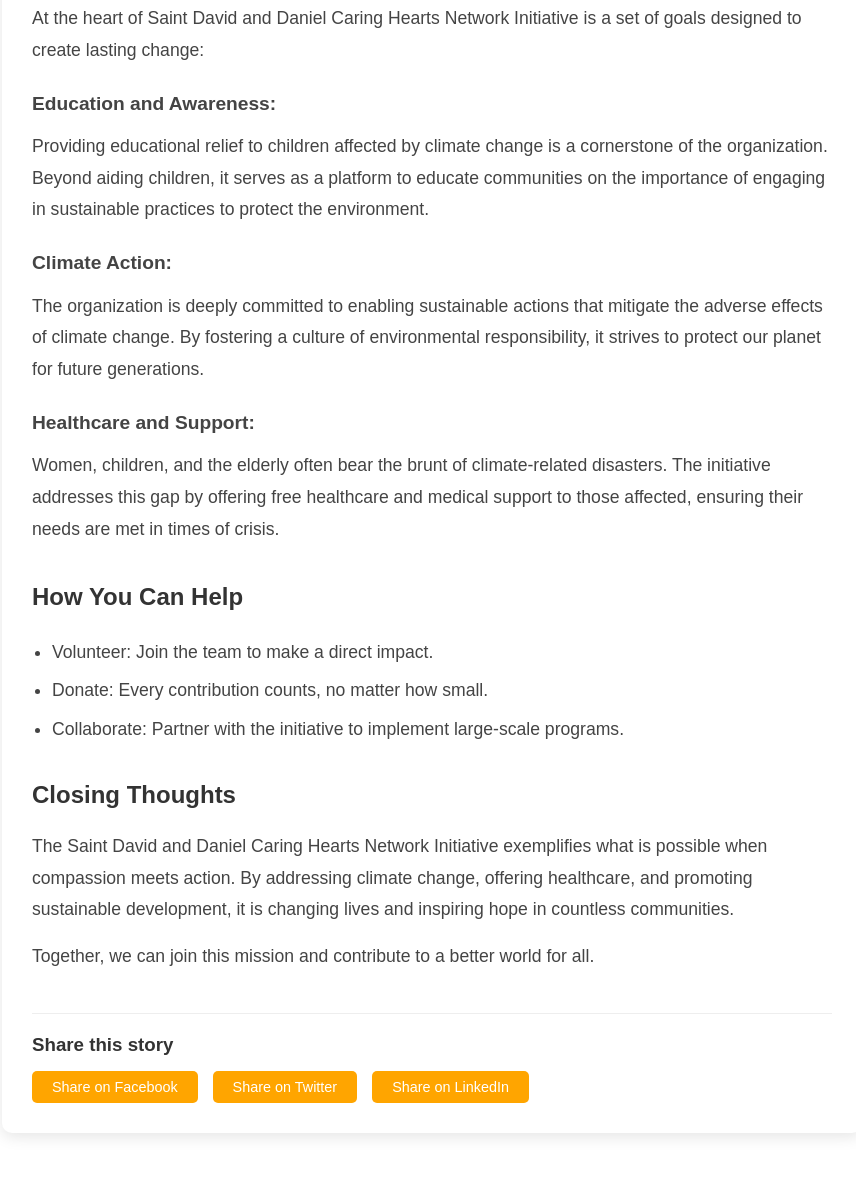
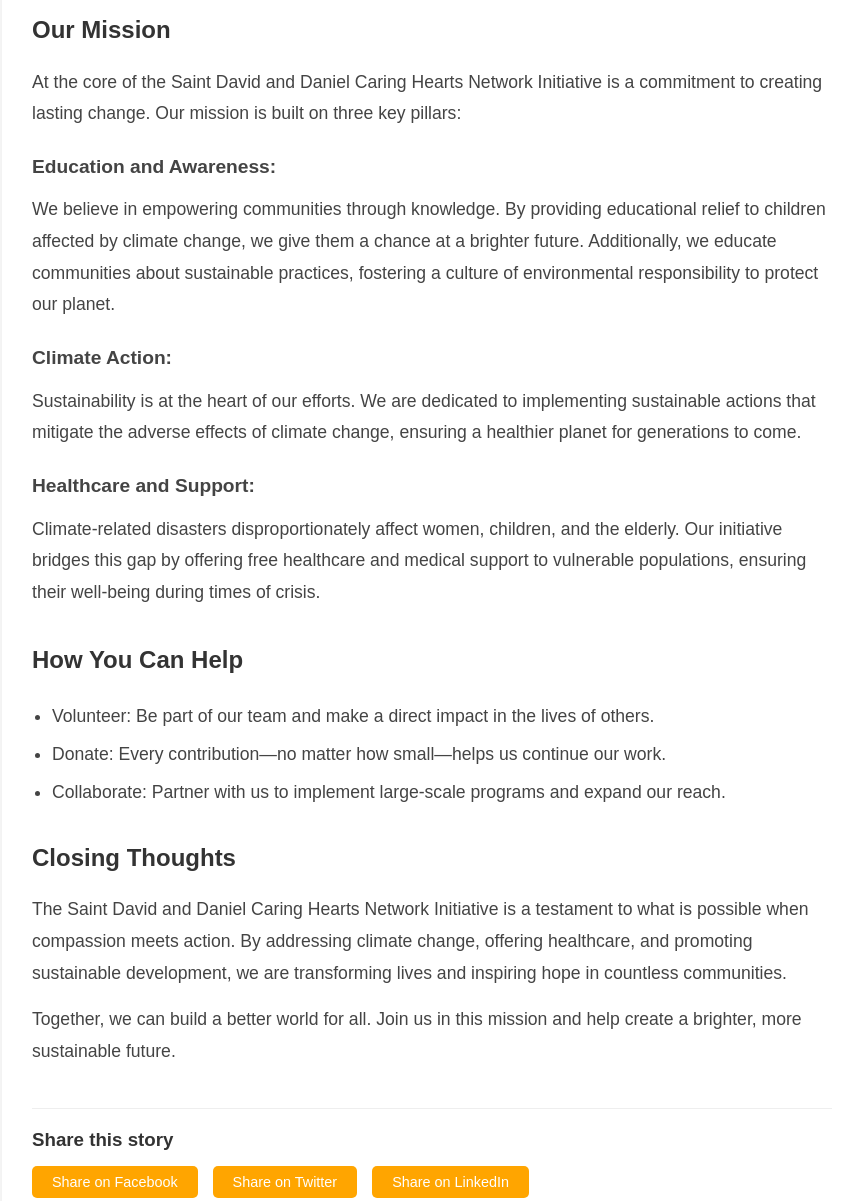
Before and after one commit to Iamsomatil/Dave-Dan-NGO-website, a website: page blog.html in a window 1280 px wide. Shown: the part 1398-2599 px from the top of the page, without its empty margins (208-1064 px from the left). Before the commit the page ends 2571 px from the top, so only its background shows below. Drawn offline with Linux system fonts and the light colour scheme.

Commit message:
minor adjustments to the blogpost

```diff
--- a/blog.html
+++ b/blog.html
@@ -222,23 +222,26 @@
           </h2>
           <div class="blog-text">
             <p>
-              In a world increasingly affected by climate change and social
-              inequalities, organizations like the Saint David and Daniel Caring
-              Hearts Network Initiative stand as beacons of hope. Founded on the
-              principles of compassion, sustainability, and inclusivity, this
-              not-for-profit and non-political organization operates with a
-              clear vision: to uplift communities, protect the environment, and
-              provide essential support to those in need.
+              In a world grappling with climate change and social inequalities,
+              the Saint David and Daniel Caring Hearts Network Initiative shines
+              as a beacon of hope. Guided by the principles of compassion,
+              sustainability, and inclusivity, this non-profit, non-political
+              organization is dedicated to uplifting communities, safeguarding
+              the environment, and providing essential support to those in need
             </p>
 
             <h3>Who We Are</h3>
             <p>
               The Saint David and Daniel Caring Hearts Network Initiative is
-              more than just an organization; it is a movement dedicated to
-              addressing some of the most pressing issues of our time. From
-              providing educational relief to delivering free healthcare, the
-              initiative works tirelessly to bring sustainable solutions to
-              vulnerable populations affected by climate change.
+              more than an organization—it is a movement committed to tackling
+              some of the most pressing challenges of our time. From providing
+              educational support to offering free healthcare, we strive to
+              deliver sustainable solutions to vulnerable populations impacted
+              by climate change. Headquartered in Akure, Nigeria, we serve as a
+              hub for meaningful collaboration. By partnering with like-minded
+              organizations, government agencies, and international bodies, we
+              create impactful programs that uplift lives and transform
+              communities for a brighter future.
             </p>
 
             <p>
@@ -250,57 +253,64 @@
 
             <h3>Our Mission</h3>
             <p>
-              At the heart of Saint David and Daniel Caring Hearts Network
-              Initiative is a set of goals designed to create lasting change:
+              At the core of the Saint David and Daniel Caring Hearts Network
+              Initiative is a commitment to creating lasting change. Our mission
+              is built on three key pillars:
             </p>
 
             <h4>Education and Awareness:</h4>
             <p>
-              Providing educational relief to children affected by climate
-              change is a cornerstone of the organization. Beyond aiding
-              children, it serves as a platform to educate communities on the
-              importance of engaging in sustainable practices to protect the
-              environment.
+              We believe in empowering communities through knowledge. By
+              providing educational relief to children affected by climate
+              change, we give them a chance at a brighter future. Additionally,
+              we educate communities about sustainable practices, fostering a
+              culture of environmental responsibility to protect our planet.
             </p>
 
             <h4>Climate Action:</h4>
             <p>
-              The organization is deeply committed to enabling sustainable
-              actions that mitigate the adverse effects of climate change. By
-              fostering a culture of environmental responsibility, it strives to
-              protect our planet for future generations.
+              Sustainability is at the heart of our efforts. We are dedicated to
+              implementing sustainable actions that mitigate the adverse effects
+              of climate change, ensuring a healthier planet for generations to
+              come.
             </p>
 
             <h4>Healthcare and Support:</h4>
             <p>
-              Women, children, and the elderly often bear the brunt of
-              climate-related disasters. The initiative addresses this gap by
-              offering free healthcare and medical support to those affected,
-              ensuring their needs are met in times of crisis.
+              Climate-related disasters disproportionately affect women,
+              children, and the elderly. Our initiative bridges this gap by
+              offering free healthcare and medical support to vulnerable
+              populations, ensuring their well-being during times of crisis.
             </p>
 
             <h3>How You Can Help</h3>
             <ul>
-              <li>Volunteer: Join the team to make a direct impact.</li>
-              <li>Donate: Every contribution counts, no matter how small.</li>
               <li>
-                Collaborate: Partner with the initiative to implement
-                large-scale programs.
+                Volunteer: Be part of our team and make a direct impact in the
+                lives of others.
+              </li>
+              <li>
+                Donate: Every contribution—no matter how small—helps us continue
+                our work.
+              </li>
+              <li>
+                Collaborate: Partner with us to implement large-scale programs
+                and expand our reach.
               </li>
             </ul>
 
             <h3>Closing Thoughts</h3>
             <p>
-              The Saint David and Daniel Caring Hearts Network Initiative
-              exemplifies what is possible when compassion meets action. By
+              The Saint David and Daniel Caring Hearts Network Initiative is a
+              testament to what is possible when compassion meets action. By
               addressing climate change, offering healthcare, and promoting
-              sustainable development, it is changing lives and inspiring hope
-              in countless communities.
+              sustainable development, we are transforming lives and inspiring
+              hope in countless communities.
             </p>
 
             <p>
-              Together, we can join this mission and contribute to a better
-              world for all.
+              Together, we can build a better world for all. Join us in this
+              mission and help create a brighter, more sustainable future.
             </p>
           </div>
 
```
Also changed, not shown: index.html (+2 -2 lines).
